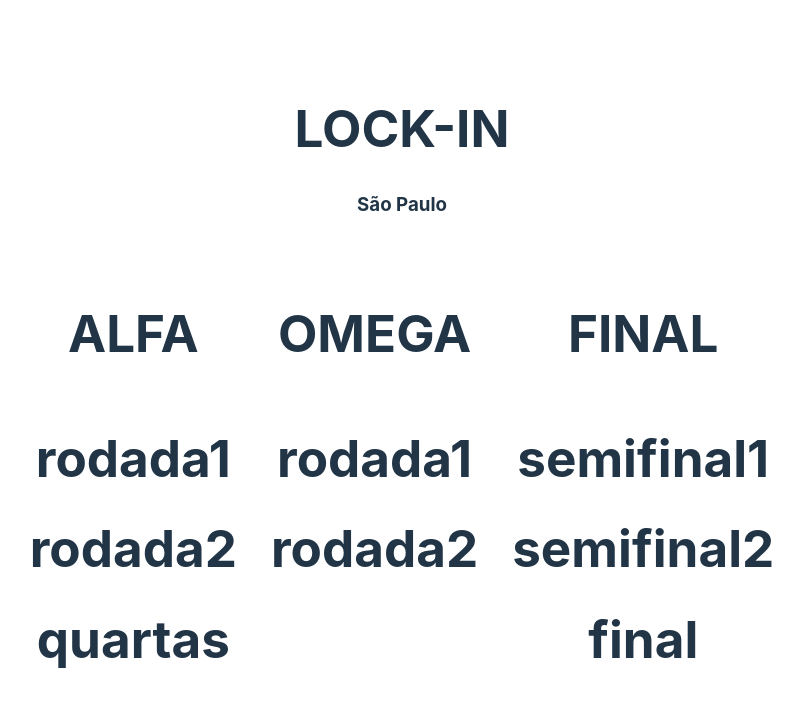
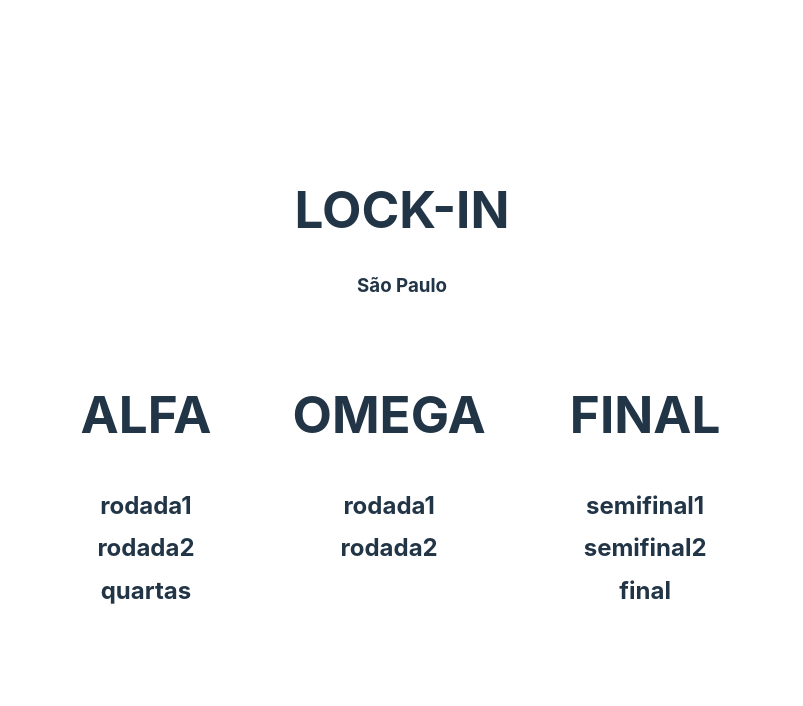
Before and after one commit to G-Casaes-Portifolio/valorant-lockin-scheduling, a React (Vite) app: page / in a window 1280 px wide. Shown: the top 706 px of the page, without its empty margins (238-1041 px from the left). Built offline with nearby package versions, Linux system fonts and the light colour scheme.

Commit message:
HOTFIX: correção no tamanho da font e padding

```diff
--- a/src/App.css
+++ b/src/App.css
@@ -23,7 +23,8 @@
   list-style-type: none;
 }
 .round-container h1 {
-  padding: 0 1rem;
+  font-size: 24px;
+  padding: 0 4.5rem;
   cursor: pointer;
 }
 
```
